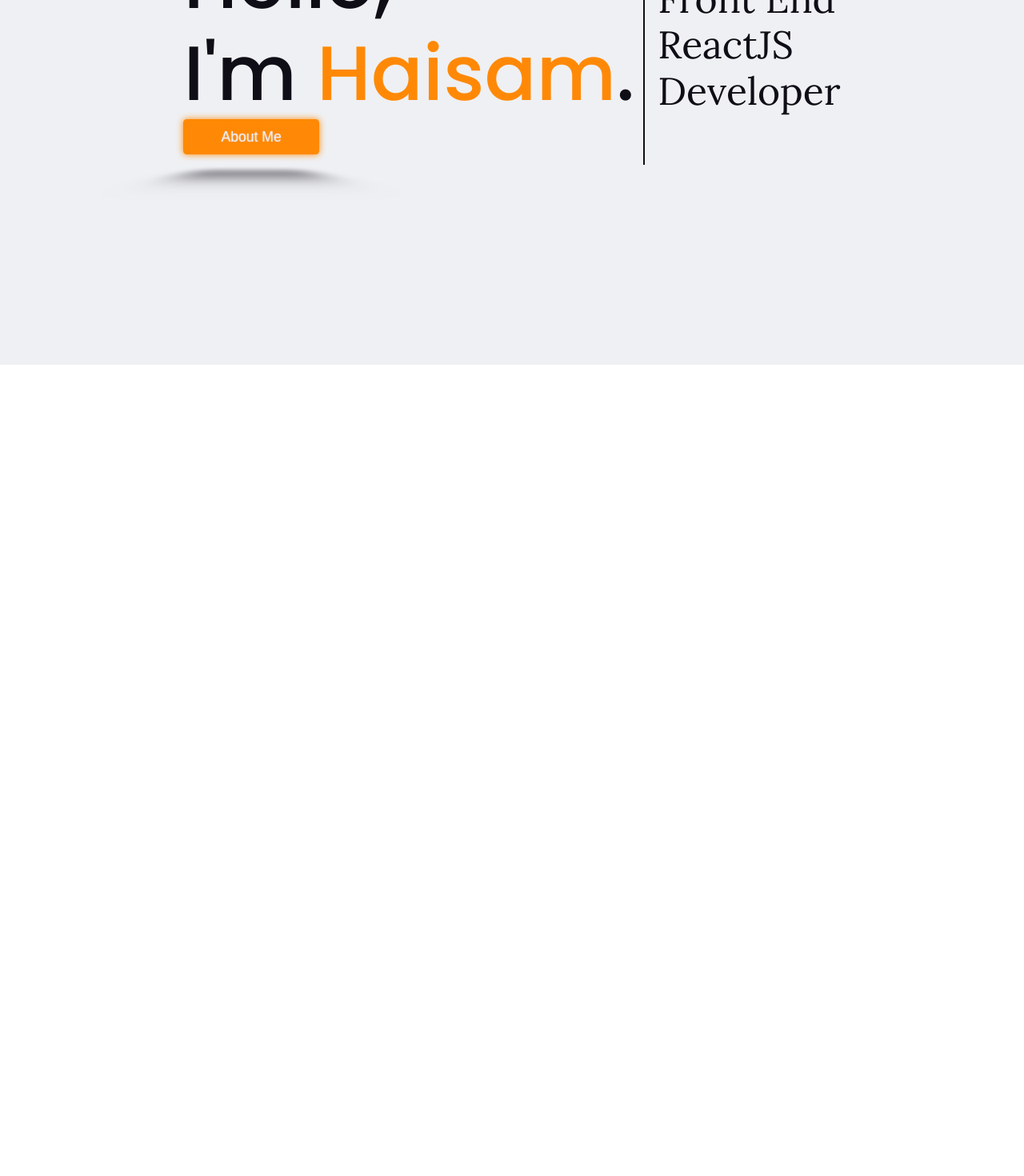
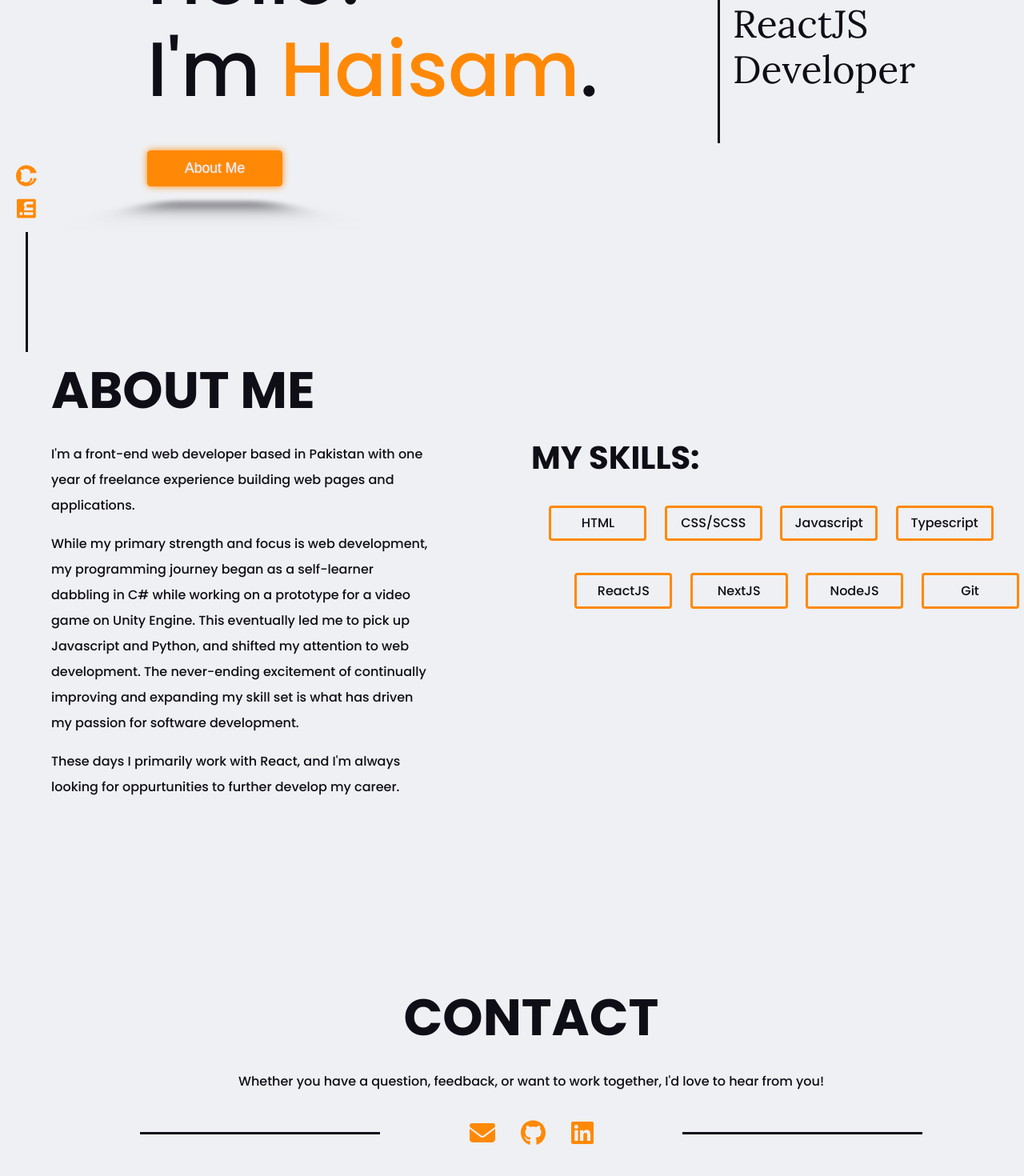
Before and after one commit to mhaisam350/Portfolio, a Next.js app: page / in a window 1280 px wide. Shown: the part 344-1814 px from the top of the page at 80% size. Before the commit the page ends 800 px from the top, so only its background shows below. Built offline with nearby package versions, Linux system fonts and the light colour scheme.

Commit message:
Styled Header, About, Footer, Contact

```diff
--- /dev/null
+++ b/components/SkillTab.js
@@ -0,0 +1,15 @@
+import styles from '@/styles/SkillTab.module.scss';
+
+export default function SkillTab( { text } ) {
+
+    return (
+
+        <li className={styles.tab}>
+
+            <p className={styles.text}>{text}</p>
+
+        </li>
+
+    )
+
+}
--- a/package.json
+++ b/package.json
@@ -9,6 +9,10 @@
     "lint": "next lint"
   },
   "dependencies": {
+    "@fortawesome/fontawesome-svg-core": "^6.3.0",
+    "@fortawesome/free-brands-svg-icons": "^6.3.0",
+    "@fortawesome/free-solid-svg-icons": "^6.3.0",
+    "@fortawesome/react-fontawesome": "^0.2.0",
     "@next/font": "13.1.6",
     "eslint": "8.34.0",
     "eslint-config-next": "13.1.6",
--- a/pages/index.js
+++ b/pages/index.js
@@ -5,6 +5,12 @@ import { useThemeContext } from '../contexts/ThemeContext';
 import ThemeSwitch from '@/components/ThemeSwitch';
 
 import styles from '@/styles/Home.module.scss';
+
+import SkillTab from '@/components/SkillTab';
+
+import { FontAwesomeIcon } from '@fortawesome/react-fontawesome';
+import { faEnvelope, faLink } from '@fortawesome/free-solid-svg-icons';
+import { faGit, faGithub, faLinkedin } from '@fortawesome/free-brands-svg-icons';
 
 export default function Home() {
 
@@ -14,7 +20,7 @@ export default function Home() {
 
   return (
 
-    <div className={themeClass}>
+    <div className={themeClass + " " + 'relative'}>
 
       <div className={styles.container}>
 
@@ -26,33 +32,127 @@ export default function Home() {
 
         <header className={'flex' + " " + styles['header']}>
 
-          <div>
+          <div className={'flex' + " " + styles['header-flex-container']}>
 
             <h1 className={styles['header-heading']}>
-              Hello, <br /> I'm <span className={styles['accent-text']}>Haisam</span>.
+              Hello! <br /> I'm <span className={styles['accent-text']}>Haisam</span>.
             </h1>
 
-            <button className={styles['button']}>About me</button>
+            <div className={'flex' + " " + styles['subheading-container']}>
+
+              <div className={styles['header-divider']}></div>
+
+              <h2 className={styles['header-subheading']}>Front End <br /> ReactJS <br /> Developer </h2>
+
+            </div>
 
           </div>
 
-          <div className={'flex' + " " + styles['subheading-container']}>
-
-            <div className={styles['header-divider']}></div>
-
-            <h2 className={styles['header-subheading']}>Front End <br /> ReactJS <br /> Developer </h2>
-
-          </div>
+          <button className={styles['button']}>About me</button>
 
         </header>
 
-        <section className={styles.about}>
+        <section className={styles['about']}>
 
+          {/* <div> */}
 
+            <h2 className={styles['section-heading']}>About Me</h2>
+
+            <div className={'flex' + " " + styles['about-flex-container']}>
+
+              <section className={styles['about-text']}>
+
+                <p className={styles['about-paragraph']}>
+                  I'm a front-end web developer based in Pakistan with one year of freelance experience building web pages and applications.
+                </p>
+
+                <p className={styles['about-paragraph']}>
+                  While my primary strength and focus is web development, my programming journey began as a self-learner dabbling in C# while working
+                  on a prototype for a video game on Unity Engine. This eventually led me to pick up Javascript and Python,
+                  and shifted my attention to web development.
+                  The never-ending excitement of continually improving and expanding my skill
+                  set is what has driven my passion for software development.
+                </p>
+
+                <p className={styles['about-paragraph']}>
+                  These days I primarily work with React, and I'm always looking for oppurtunities to further develop my career.
+                </p>
+
+              </section>
+
+              <section className={styles['about-skills']}>
+
+                <h3 className={styles['skills-heading']}>My Skills:</h3>
+
+                <ul className={'flex' + " " + styles['skills-list']}>
+
+                  <SkillTab text={'HTML'} />
+
+                  <SkillTab text={'CSS/SCSS'} />
+
+                  <SkillTab text={'Javascript'} />
+
+                  <SkillTab text={'Typescript'} />
+
+                </ul>
+
+                <ul className={'flex' + " " + styles['skills-list']}>
+
+                  <SkillTab text={'ReactJS'} />
+
+                  <SkillTab text={'NextJS'} />
+
+                  <SkillTab text={'NodeJS'} />
+
+                  <SkillTab text={'Git'} />
+
+                </ul>
+
+              </section>
+
+            </div>
+
+          {/* </div> */}
+
+        </section>
+
+        <section className={'flex' + " " + styles['contact']}>
+
+          <h2 className={styles['section-heading']}>Contact</h2>
+
+          <p className={styles['contact-paragraph']}>Whether you have a question, feedback, or want to work together, I'd love to hear from you! </p>
+
+          <section className={'flex' + " " + styles['contact-icons']}>
+
+            <div className={styles['contact-line']}></div>
+
+            <div>
+
+              <FontAwesomeIcon className={styles['contact-icon']} icon={faEnvelope} />
+
+              <FontAwesomeIcon className={styles['contact-icon']} icon={faGithub} />
+
+              <FontAwesomeIcon className={styles['contact-icon']} icon={faLinkedin} />
+
+            </div>
+
+            <div className={styles['contact-line']}></div>
+
+          </section>
 
         </section>
 
       </div>
+
+      <footer className={styles.footer + " " + 'flex'}>
+
+        <FontAwesomeIcon className={styles['footer-icon']} icon={faGithub} />
+
+        <FontAwesomeIcon className={styles['footer-icon']} icon={faLinkedin} />
+
+        <div className={styles['footer-line']}></div>
+
+      </footer>
 
     </div>
 
--- a/styles/Home.module.scss
+++ b/styles/Home.module.scss
@@ -14,31 +14,54 @@
     }
 
     margin: 0 auto;
-    max-width: 65%;
-    // border: 1px solid black;
+    max-width: 90%;
 }
 
 .accent-text {
     color: $accent;
 }
 
+.section-heading {
+    text-transform: uppercase;
+    font-weight: 600;
+    font-size: 2.5em;
+    padding-bottom: 0.5em;
+}
+
+// Header section
 .header {
     height: 100vh;
-    align-items: center;
-    justify-content: space-around;
+    flex-direction: column;
+    align-items: flex-start;
+    justify-content: center;
+    width: 100%;
+    margin: 0 auto;
+    // padding-bottom: $bottom-padding;
+}
+
+.header-flex-container {
+    flex-direction: column;
+    align-items: flex-start;
+    width: 100%;
+    gap: 1.5em;
 }
 
 .header-heading {
     font-weight: 500;
+    font-size: 3em;
+    line-height: 1.2;
 }
 
-.button {
-    @include button;
+.subheading-container {
+    flex-direction: column;
+    // align-items: center;
+    gap: 1.5em;
+    width: 100%;
 }
 
 .header-divider {
-    height: 50px;
-    width: 2px;
+    height: 3px;
+    width: 70%;
 
     @include themeGenerator($themes) {
         background-color: getThemeStyle('lines');
@@ -47,10 +70,111 @@
 
 .header-subheading {
     font-family: 'Lora', serif;
+    font-size: 1.5em;
+    line-height: 1.2;
+}
 
+.button {
+    @include button;
+    margin-top: 2em;
+}
+
+// About section
+.about {
+    padding-bottom: $bottom-padding;
+}
+
+.about-flex-container {
+    flex-direction: column;
+    align-items: center;
+    justify-content: space-around;
+}
+
+.about-paragraph {
+    line-height: $line-height;
+
+    &:not(:last-child) {
+        margin-bottom: 1em;
+    }
+}
+
+.about-skills {
+    width: 100%;
+}
+
+.skills-heading {
+    font-size: 1.8em;
+    font-weight: 600;
+    text-transform: uppercase;
+    margin: 1em 0;
+}
+
+.skills-list {
+    flex-direction: column;
+    justify-content: space-between;
+    width: 50%;
+    display: inline-flex;
+}
+
+// Contact section
+.contact {
+    padding-bottom: 10em;
+    text-align: center;
+    flex-direction: column;
+    align-items: center;
+}
+
+.contact-paragraph {
+    margin-bottom: 2em;
+    line-height: $line-height;
+}
+
+.contact-icons {
+    align-items: center;
+    width: 100%;
+    justify-content: space-evenly;
+}
+
+.contact-line {
+    height: 3px;
+    width: 15%;
+
+    @include themeGenerator($themes) {
+        background-color: getThemeStyle('lines');
+    }
+}
+
+.contact-icon {
+    color: $accent;
+    cursor: pointer;
+    font-size: 2em;
+
+    &:not(:last-child) {
+        margin-right: 1em;;
+    }
+}
+
+// Footer section
+.footer {
+    display: none;
 }
 
 @media (min-width: 800px) {
+
+    .container {
+        max-width: 85%;
+    }
+
+    .section-heading {
+        font-size: 4em;
+    }
+
+    .header-flex-container {
+        flex-direction: row;
+        align-items: center;
+        justify-content: space-between;
+        width: 100%;
+    }
 
     .header-heading {
         font-size: 6em;
@@ -58,8 +182,15 @@
     }
 
     .subheading-container {
+        flex-direction: row;
         align-items: center;
         gap: 1em;
+        width: auto;
+    }
+
+    .header-divider {
+        height: 300px;
+        width: 3px;
     }
 
     .header-subheading {
@@ -67,9 +198,94 @@
         line-height: 1.2;
     }
 
-    .header-divider {
-        height: 300px;
-        width: 2px;
+    .button {
+        margin-top: 0.5em;
+    }
+
+    .skills-heading {
+        font-size: 2.5em;
+    }
+
+    .contact-line {
+        width: 25%;
+    }
+
+    // Footer section
+    .footer {
+        display: flex;
+        position: fixed;
+        bottom: 1em;
+        left: 20px;
+        flex-direction: column;
+        align-items: center;
+    }
+
+    .footer-icon {
+        font-size: 1.7em;
+        color: $accent;
+        cursor: pointer;
+        transform: rotateZ(-90deg);
+        transition: 0.5s ease;
+
+        &:not(:first-child) {
+            margin-top: 0.5em;
+        }
+
+        &:hover {
+            transform: rotateZ(0deg);
+        }
+    }
+
+    .footer-line {
+        height: 150px;
+        width: 3px;
+        margin-top: 1em;
+
+        @include themeGenerator($themes) {
+            background-color: getThemeStyle('lines');
+        }
     }
 
 }
+
+@media (min-width: 1024px) {
+
+    .container {
+        padding: 0 1em 0 4em;
+        max-width: 1300px;
+    }
+
+    .header {
+        width: 80%;
+    }
+
+    .about-flex-container {
+        flex-direction: row;
+        justify-content: space-between;
+        align-items: flex-start;
+    }
+
+    .about-text {
+        max-width: 40%;
+    }
+
+    .about-skills {
+        width: 50%;
+    }
+
+    .skills-heading {
+        margin: 0 0 1em;
+    }
+
+    .skills-list {
+        flex-direction: row;
+        justify-content: space-evenly;
+        width: 100%;
+
+        &:last-child {
+            margin-top: 1.5em;
+            margin-left: 2em;
+        }
+    }
+
+}
--- /dev/null
+++ b/styles/SkillTab.module.scss
@@ -0,0 +1,32 @@
+@import './variables';
+
+.tab {
+    display: inline-block;
+    background-color: transparent;
+    border: 3px solid $accent;
+    border-radius: 0.25em;
+    color: inherit;
+    padding: 1.2em 0;
+    margin-bottom: 1em;
+    text-align: center;
+    text-transform: capitalize;
+    width: 90%;
+    cursor: default;
+}
+
+@media (min-width: 800px) {
+
+    .tab {
+        width: 300px;
+    }
+
+}
+
+@media (min-width: 1024px) {
+
+    .tab {
+        padding: 0.7em 0.5em;
+        width: 100px;
+    }
+
+}
--- a/styles/_variables.scss
+++ b/styles/_variables.scss
@@ -1,3 +1,9 @@
+// Margin variable
+$bottom-padding: 15em;
+
+// Line height variable
+$line-height: 2;
+
 // Color variables
 $light: #EFF0F3;
 $dark: #0F0E17;
@@ -94,7 +100,7 @@ $themes: (
         width: 100%;
         height: 100%;
         opacity: 0.5;
-        cursor: default;
+        // cursor: default;
         transition: 0.15s ease;
 
         transform: perspective(1em) rotateX(30deg) scale(1, 0.3);
@@ -105,7 +111,7 @@ $themes: (
         background-color: $accent;
     }
 
-    &:hover::before {
+    &:hover::before, &:focus::before {
         opacity: 0.7;
     }
 }
--- a/styles/globals.css
+++ b/styles/globals.css
@@ -53,3 +53,7 @@ table {
 .grid {
   display: grid;
 }
+
+.relative {
+  position: relative;
+}
```
Also changed, not shown: 1 other file (tests, documents, lock files or other folders).
